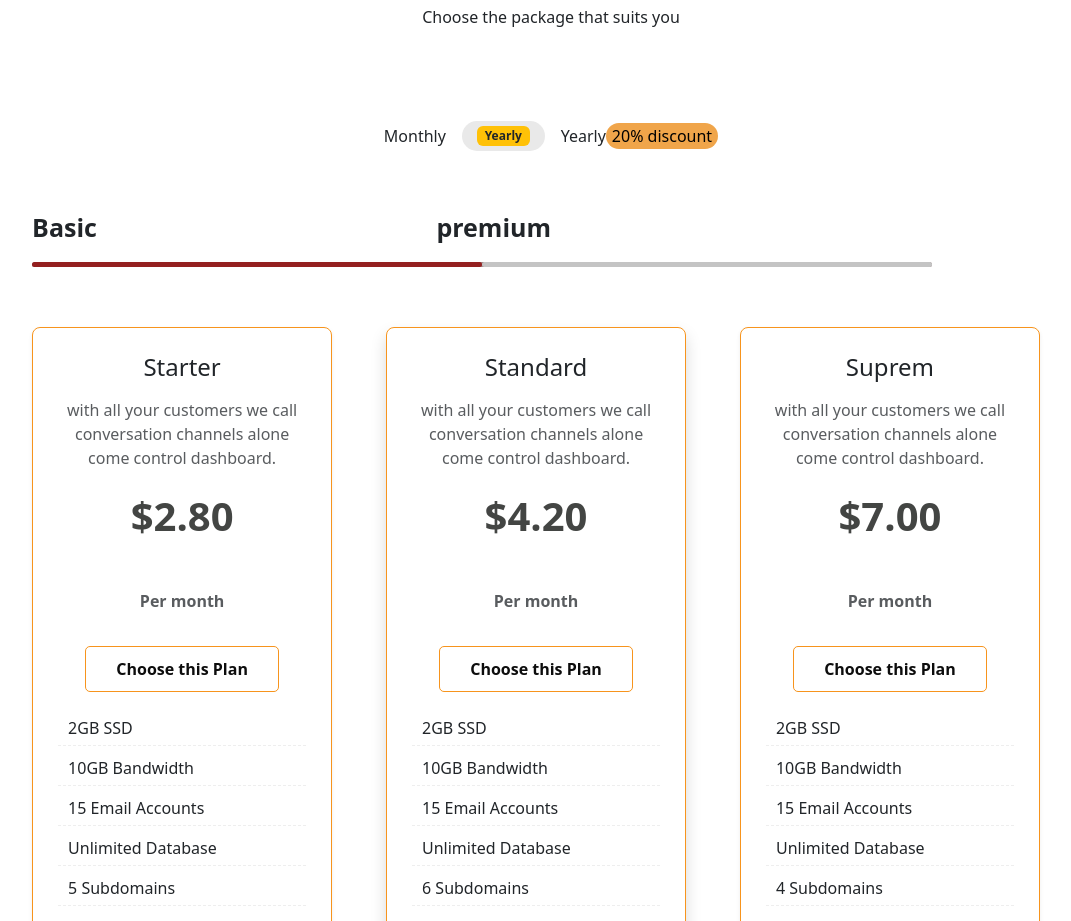
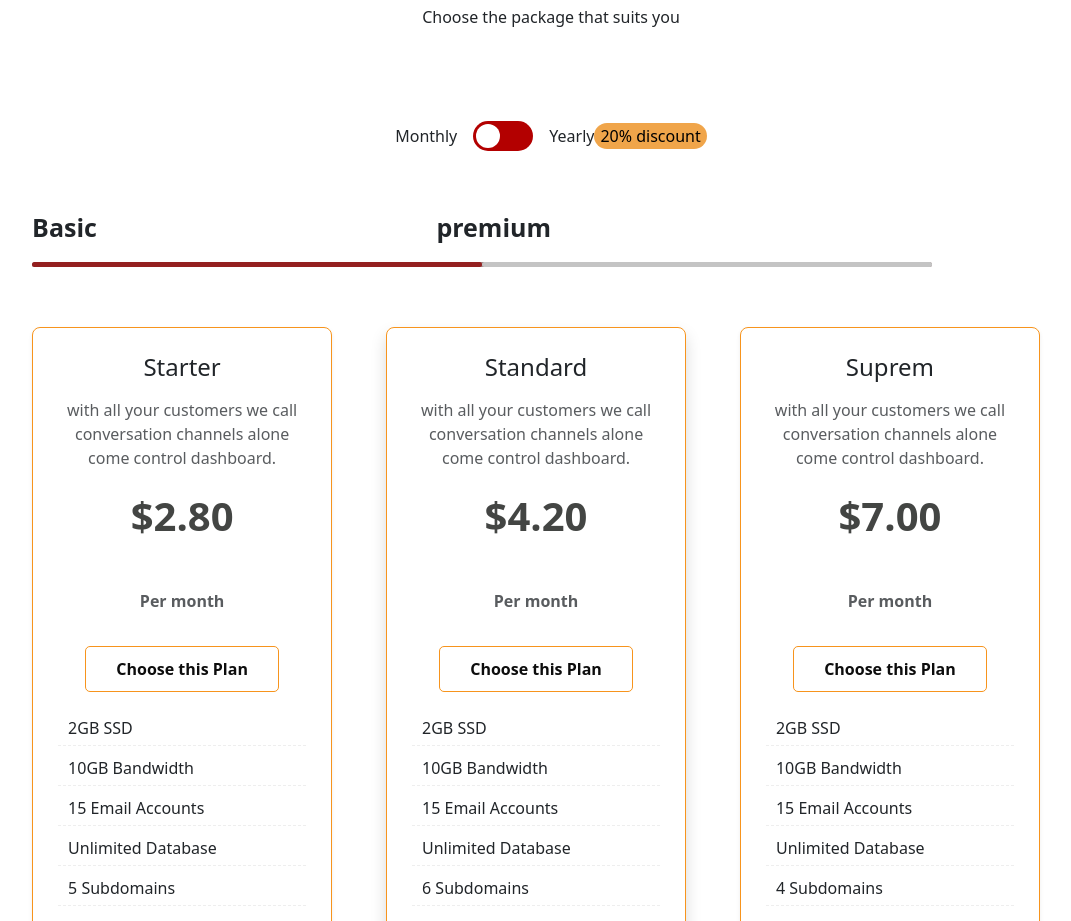
Before and after one commit to halaz-abbas/final-landing-page, a plain HTML site: page index.html in a window 1280 px wide. Shown: the part 1454-2375 px from the top of the page, without its empty margins (89-1160 px from the left). Drawn offline with nearby package versions, Linux system fonts and the light colour scheme.

Commit message:
fix file

```diff
--- a/index.html
+++ b/index.html
@@ -238,9 +238,8 @@
 
           <div class="toggle-switch-container">
             <span class="me-3">Monthly</span>
-            <div class="custom-toggle">
-              <span class="badge bg-warning text-dark">Yearly</span>
-            </div>
+            <div id="toggle" class="toggle-switch"></div>
+
             <span class="ms-3">Yearly</span>
             <div>
               <button class="btn-discount">20% discount</button>
@@ -595,6 +594,7 @@
           bulletActiveClass: "hero-swiper-pagination-bullet-active",
         },
       });
+
     </script>
   </body>
 </html>
--- a/style.css
+++ b/style.css
@@ -1215,3 +1215,52 @@ section for list  */
     text-align: center;
   }
 }
+
+
+/* toggle switch */
+
+
+    .toggle-switch {
+      position: relative;
+      width: 60px;
+      height: 30px;
+      background-color: #b30000;
+      border-radius: 50px;
+      cursor: pointer;
+      transition: background-color 0.3s ease;
+      display: inline-block;
+      vertical-align: middle;
+    }
+
+    .toggle-switch::before {
+      content: "";
+      position: absolute;
+      width: 24px;
+      height: 24px;
+      background-color: #fff;
+      border-radius: 50%;
+      top: 3px;
+      left: 3px;
+      transition: transform 0.3s ease;
+    }
+
+    .toggle-switch.active {
+      background-color: #007bff;
+    }
+
+    .toggle-switch.active::before {
+      transform: translateX(30px);
+    }
+
+    .discount {
+      background-color: #ffeb3b;
+      color: #333;
+      font-size: 13px;
+      padding: 2px 6px;
+      border-radius: 5px;
+      margin-right: 5px;
+    }
+
+    .package-box {
+      margin-top: 40px;
+    }
```
